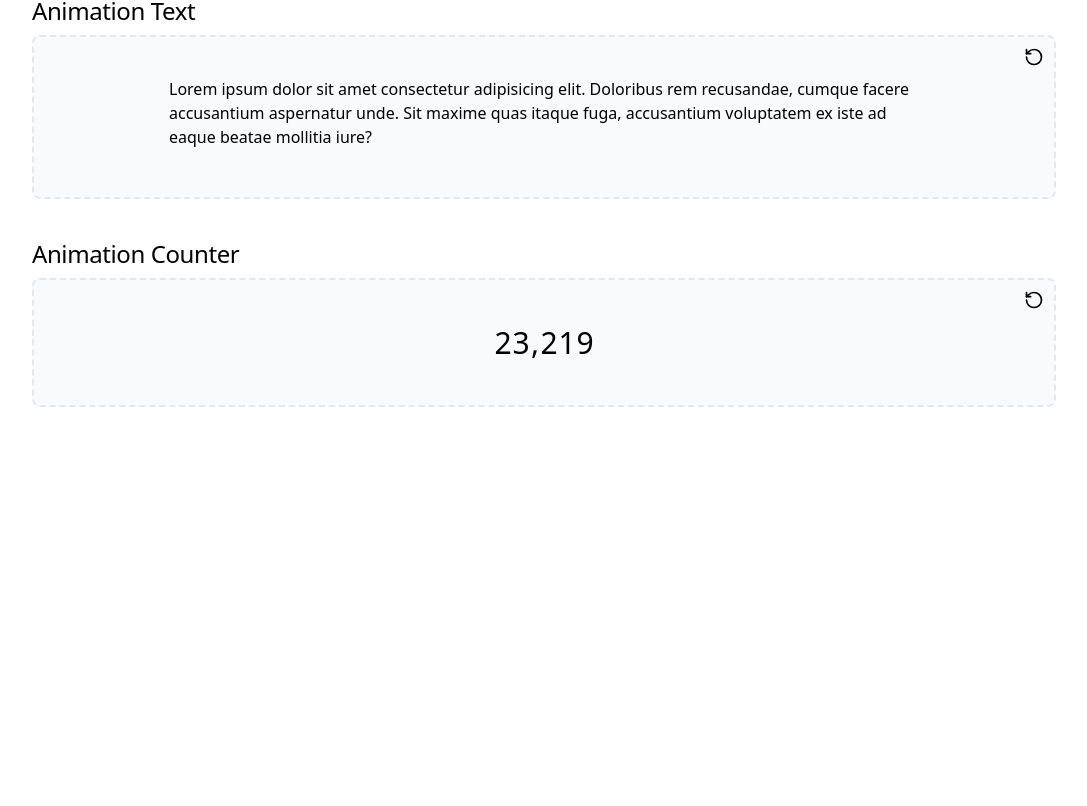
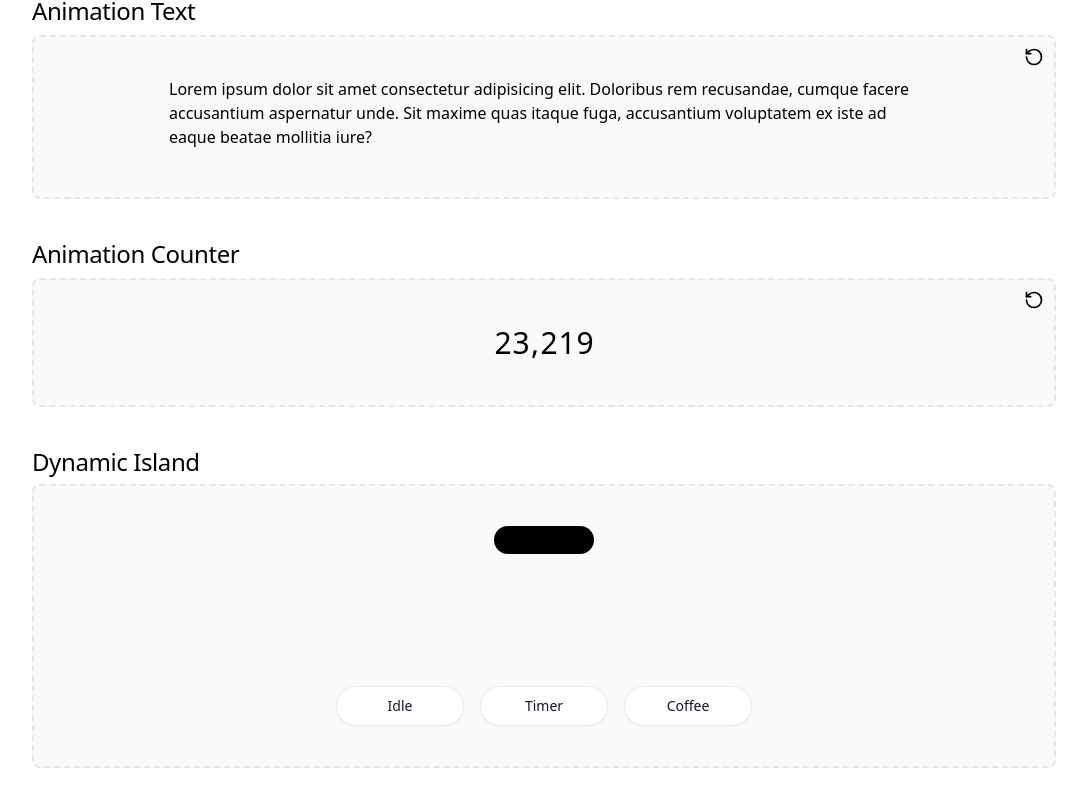
Before and after one commit to GreattitJY/animations-lab, a React (Vite) app: page / in a window 1280 px wide. Shown: the part 1902-2708 px from the top of the page, without its empty margins (96-1183 px from the left). Before the commit the page ends 2349 px from the top, so only its background shows below. Built offline with nearby package versions, Linux system fonts and the light colour scheme.

Commit message:
wip: dynamic island timer 작업중

```diff
--- /dev/null
+++ b/src/components/dynamic-island/counter.tsx
@@ -0,0 +1,59 @@
+import { AnimatePresence, motion } from "motion/react";
+import { useEffect, useRef, useState } from "react";
+
+export default function Counter({ isPaused }: { isPaused: boolean }) {
+  const [count, setCount] = useState(0);
+  const lastTimeRef = useRef<number | null>(null);
+
+  useEffect(() => {
+    if (isPaused) return;
+
+    const animate = (currentTime: number) => {
+      if (lastTimeRef.current === null) {
+        lastTimeRef.current = currentTime;
+      }
+
+      const timeOffset = currentTime - lastTimeRef.current;
+
+      if (timeOffset >= 1000) {
+        setCount((count) => {
+          if (count === 0) {
+            return 60;
+          }
+          return count - 1;
+        });
+        lastTimeRef.current = currentTime;
+      }
+
+      rafId = requestAnimationFrame(animate);
+    };
+
+    let rafId = requestAnimationFrame(animate);
+
+    return () => {
+      cancelAnimationFrame(rafId);
+    };
+  }, [isPaused]);
+
+  const countArray = count.toString().padStart(2, "0").split("");
+
+  return (
+    <div className="relatevie w-[64px]  whitespace-nowrap text-3xl font-light">
+      0:
+      <AnimatePresence initial={false} mode="popLayout">
+        {countArray.map((n, i) => (
+          <motion.div
+            key={n + i}
+            className="inline-block tabular-nums"
+            initial={{ y: "12px", opacity: 0, filter: "blur(2px)" }}
+            animate={{ y: "0px", opacity: 1, filter: "blur(0px)" }}
+            exit={{ y: "-12px", opacity: 0, filter: "blur(2px)" }}
+            transition={{ type: "spring", bounce: 0.35 }}
+          >
+            {n}
+          </motion.div>
+        ))}
+      </AnimatePresence>
+    </div>
+  );
+}
--- /dev/null
+++ b/src/components/dynamic-island/example.tsx
@@ -0,0 +1,68 @@
+import { motion } from "motion/react";
+import { useMemo, useState } from "react";
+import Timer from "./timer";
+
+interface ExampleProps {}
+
+export default function Example({}: ExampleProps) {
+  const [view, setView] = useState("idle");
+
+  const content = useMemo(() => {
+    switch (view) {
+      case "timer":
+        return <Timer />;
+      case "coffee":
+        return <p>coffee</p>;
+      case "idle":
+        return <div className="h-7" />;
+    }
+  }, [view]);
+
+  const handleViewClick = (view: string) => {
+    setView(view);
+  };
+
+  return (
+    <section className="h-[200px]">
+      <div className="w-full h-full flex flex-col justify-between">
+        <motion.div
+          layout
+          transition={{
+            type: "spring",
+            bounce: 0.3,
+          }}
+          style={{ borderRadius: 32 }}
+          className="mx-auto w-fit min-w-[100px] overflow-hidden rounded-full bg-black text-white"
+        >
+          <motion.div
+            key={view}
+            transition={{ type: "spring", bounce: 0.3 }}
+            initial={{ scale: 0.5, opacity: 0, filter: "blur(5px)", originX: 0.5, originY: 0.5 }}
+            animate={{
+              scale: 1,
+              opacity: 1,
+              filter: "blur(0px)",
+              originX: 0.5,
+              originY: 0.5,
+              transition: { delay: 0.05 },
+            }}
+          >
+            {content}
+          </motion.div>
+        </motion.div>
+        <div className="flex w-full justify-center gap-4">
+          {["idle", "timer", "coffee"].map((view) => (
+            <button
+              key={view}
+              type="button"
+              className="rounded-full capitalize w-32 h-10 bg-white px-2.5 py-1.5 text-sm text-gray-900 shadow-sm ring-1 ring-inset ring-gray-300/50 hover:bg-gray-50"
+              onClick={() => handleViewClick(view)}
+            >
+              {view}
+            </button>
+          ))}
+        </div>
+      </div>
+    </section>
+  );
+}
--- /dev/null
+++ b/src/components/dynamic-island/index.tsx
@@ -0,0 +1,15 @@
+import Showcase from "../_common/showcase";
+import Example from "./example";
+
+interface DynamicIslandProps {}
+
+export default function DynamicIsland({}: DynamicIslandProps) {
+  return (
+    <section className="flex flex-col gap-2">
+      <h2 className="text-title">Dynamic Island</h2>
+      <Showcase>
+        <Example />
+      </Showcase>
+    </section>
+  );
+}
--- /dev/null
+++ b/src/components/dynamic-island/timer.tsx
@@ -0,0 +1,76 @@
+import { AnimatePresence, motion } from "motion/react";
+import { useState } from "react";
+import Counter from "./counter";
+
+interface TimerProps {}
+
+export default function Timer({}: TimerProps) {
+  const [isPaused, setIsPaused] = useState(false);
+
+  const handlePuasedClick = () => {
+    setIsPaused((prev) => !prev);
+  };
+
+  return (
+    <div className="flex w-[284px] items-center gap-2 py-3 pl-3.5 pr-5">
+      <motion.button
+        aria-label="Puase timer"
+        whileTap={{ scale: 0.9 }}
+        onClick={handlePuasedClick}
+        className="flex h-10 w-10 items-center justify-center rounded-full bg-[#5A3C07] transition-colors hover:bg-[#695608]"
+      >
+        <AnimatePresence initial={false} mode="wait">
+          {isPaused ? (
+            <motion.svg
+              key="play"
+              initial={{ opacity: 0, scale: 0.5, filter: "blur(4px)" }}
+              animate={{ opacity: 1, scale: 1, filter: "blur(0px)" }}
+              exit={{ opacity: 0, scale: 0.5, filter: "blur(4px)" }}
+              transition={{ duration: 0.1 }}
+              viewBox="0 0 12 14"
+              fill="none"
+              xmlns="http://www.w3.org/2000/svg"
+              className="h-4 w-4 fill-current text-[#FDB000]"
+            >
+              <path d="M0.9375 13.2422C1.25 13.2422 1.51562 13.1172 1.82812 12.9375L10.9375 7.67188C11.5859 7.28906 11.8125 7.03906 11.8125 6.625C11.8125 6.21094 11.5859 5.96094 10.9375 5.58594L1.82812 0.3125C1.51562 0.132812 1.25 0.015625 0.9375 0.015625C0.359375 0.015625 0 0.453125 0 1.13281V12.1172C0 12.7969 0.359375 13.2422 0.9375 13.2422Z" />
+            </motion.svg>
+          ) : (
+            <motion.svg
+              key="pause"
+              initial={{ opacity: 0, scale: 0.5, filter: "blur(4px)" }}
+              animate={{ opacity: 1, scale: 1, filter: "blur(0px)" }}
+              exit={{ opacity: 0, scale: 0.5, filter: "blur(4px)" }}
+              transition={{ duration: 0.1 }}
+              viewBox="0 0 10 13"
+              fill="none"
+              xmlns="http://www.w3.org/2000/svg"
+              className="h-4 w-4 fill-current text-[#FDB000]"
+            >
+              <path d="M1.03906 12.7266H2.82031C3.5 12.7266 3.85938 12.3672 3.85938 11.6797V1.03906C3.85938 0.328125 3.5 0 2.82031 0H1.03906C0.359375 0 0 0.359375 0 1.03906V11.6797C0 12.3672 0.359375 12.7266 1.03906 12.7266ZM6.71875 12.7266H8.49219C9.17969 12.7266 9.53125 12.3672 9.53125 11.6797V1.03906C9.53125 0.328125 9.17969 0 8.49219 0H6.71875C6.03125 0 5.67188 0.359375 5.67188 1.03906V11.6797C5.67188 12.3672 6.03125 12.7266 6.71875 12.7266Z" />
+            </motion.svg>
+          )}
+        </AnimatePresence>
+      </motion.button>
+      <motion.button
+        aria-label="Exit"
+        whileTap={{ scale: 0.9 }}
+        className="flex h-10 w-10 items-center justify-center rounded-full bg-[#3C3D3C] text-white transition-colors hover:bg-[#4A4B4A]"
+      >
+        <svg
+          xmlns="http://www.w3.org/2000/svg"
+          fill="none"
+          viewBox="0 0 24 24"
+          strokeWidth={2}
+          stroke="currentColor"
+          className="h-6 w-6"
+        >
+          <path strokeLinecap="round" strokeLinejoin="round" d="M6 18L18 6M6 6l12 12" />
+        </svg>
+      </motion.button>
+      <div className="ml-auto flex items-baseline gap-1.5 pr-0.5 text-[#F7A815]">
+        <p className="text-sm font-medium">Timer</p>
+        <Counter isPaused={isPaused} />
+      </div>
+    </div>
+  );
+}
--- a/src/routes/pages/home.tsx
+++ b/src/routes/pages/home.tsx
@@ -5,6 +5,7 @@ import MultiStep from "@/components/multi-step";
 import TextReveal from "@/components/text-reveal";
 import AnimationText from "@/components/animation-text";
 import AnimationCounter from "@/components/animation-counter";
+import DynamicIsland from "@/components/dynamic-island";
 
 interface HomeProps {}
 
@@ -18,6 +19,7 @@ export default function Home({}: HomeProps) {
       <TextReveal />
       <AnimationText />
       <AnimationCounter />
+      <DynamicIsland />
     </article>
   );
 }
```
